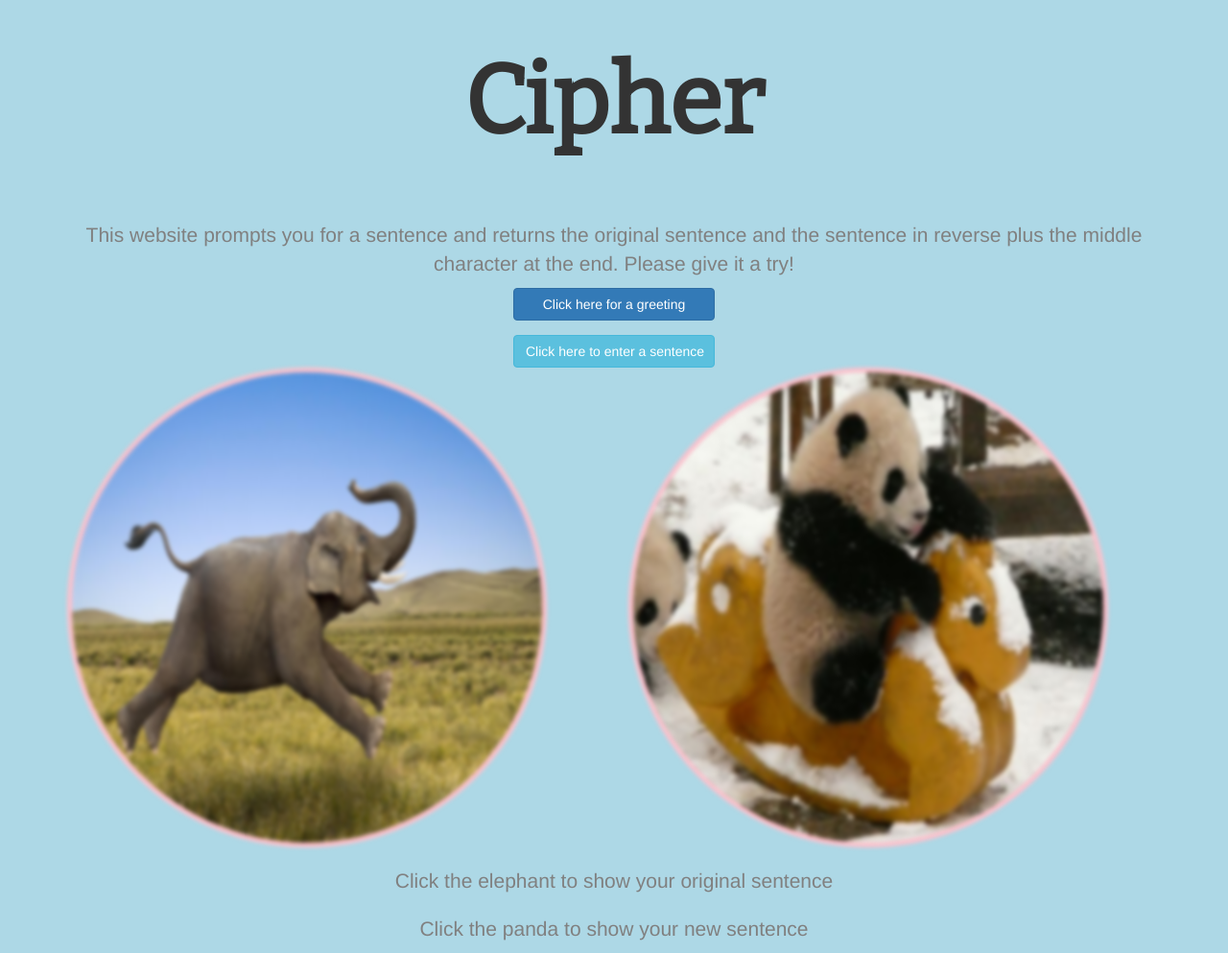
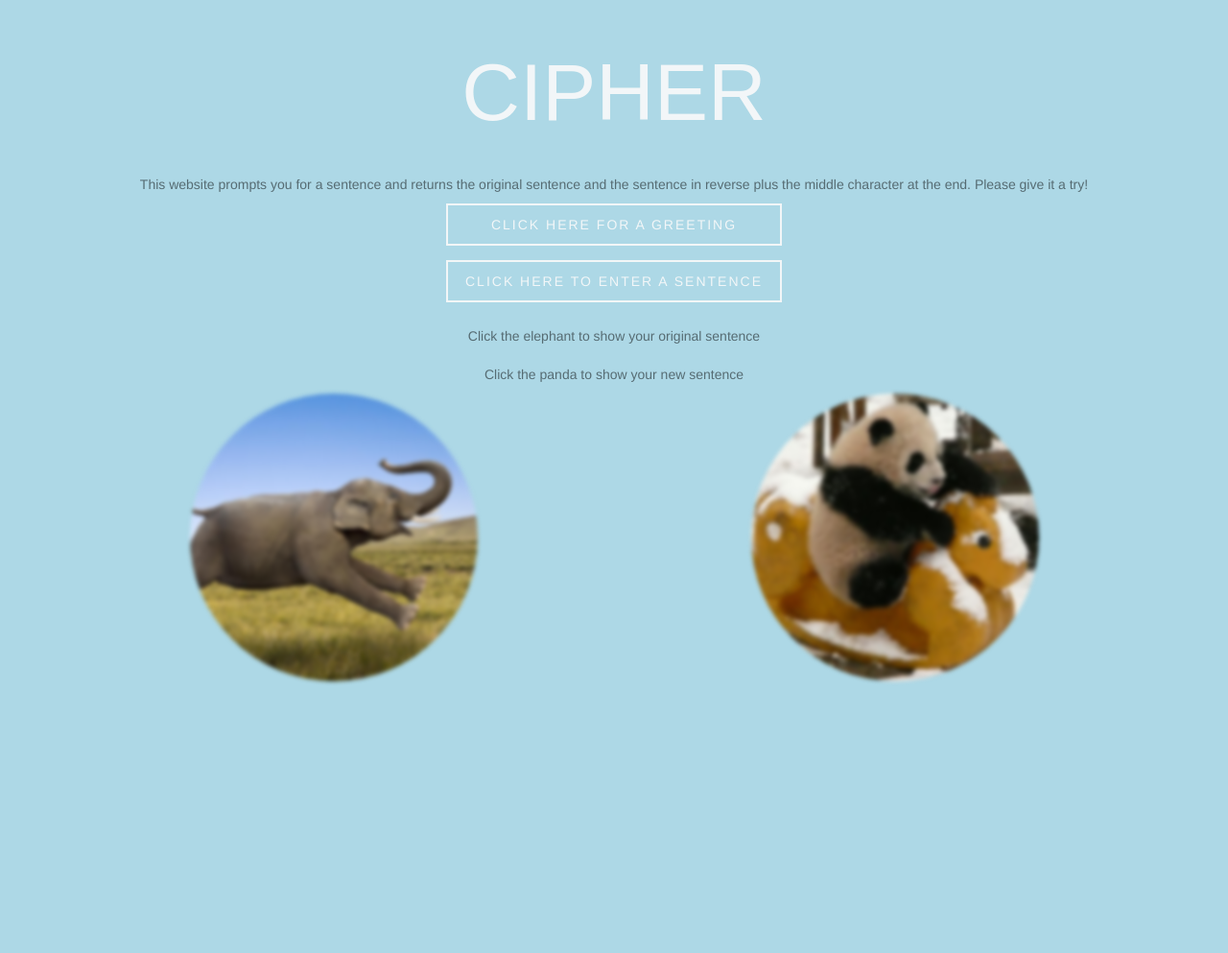
Before and after one commit to amy1hwang/cipher, a plain HTML site: page index.html in a window 1280 px wide. Shown: the whole page at 96% size. After the commit the page ends 800 px from the top, so only its background shows below. Drawn offline with nearby package versions, Linux system fonts and the light colour scheme.

Commit message:
edit style

```diff
--- a/css/styles.css
+++ b/css/styles.css
@@ -4,38 +4,51 @@ body {
 }
 
 img {
-  width: 500px;
-  min-height: 500px;
+  width: 300px;
+  min-height: 300px;
+  object-fit: cover;
   filter: blur(2px);
-  border: 5px solid pink;
   border-radius: 100%;
+  margin: auto;
 }
 
 img:hover {
   filter: blur(0);
-  box-shadow: 10px 10px 10px darkblue;
+  box-shadow: 0px 2px 5px 1px;
 }
 
 h1 {
-  margin: 50px 0;
-  font-size: 100px;
-  font-family: 'Bitter', serif;
-  font-weight: bolder;
+  padding-top: 30px;
+  font-size: 6em;
+  font-family: sans-serif;
+  text-transform: uppercase;
+  color: rgba(250,250,250, 0.9);
+  margin-bottom: 30px;
 }
 
 p {
-  margin-top: 20px;
-  font-size: 1.5em;
-  color: gray;
-  padding: 0 20px;
+  font-size: 1em;
+  color: rgba(0,0,0,0.5);
+  padding: 10px 20px 0;
 }
 
 button {
-  width: 210px;
+  width: 350px;
+  background: none;
+  border: 2px solid rgba(250,250,250, 0.9);
+  color: rgba(250,250,250, 0.9);
+  padding: 10px 15px;
+  text-transform: uppercase;
+  letter-spacing: 2px;
+}
+
+button:hover {
+  color: white;
+  border: 2px solid white;
 }
 
 #askSentence {
-  margin-top: 15px;
+  margin: 15px 0;
 }
 
 
--- a/index.html
+++ b/index.html
@@ -16,8 +16,12 @@
         <p>This website prompts you for a sentence and returns the original sentence and the sentence in reverse plus the middle character at the end. Please give it a try!</p>
       </div>
       <div class="row">
-        <div id="greeting"><button class="btn btn-primary">Click here for a greeting</button></div>
-        <div id="askSentence"><button class="btn btn-info">Click here to enter a sentence</button></div>
+        <div id="greeting"><button>Click here for a greeting</button></div>
+        <div id="askSentence"><button>Click here to enter a sentence</button></div>
+      </div>
+      <div class="row">
+        <p>Click the elephant to show your original sentence</p>
+        <p>Click the panda to show your new sentence</p>
       </div>
       <div class="row">
         <div class="col-xs-6">
@@ -27,10 +31,6 @@
           <img id="panda" src="img/panda.jpg" alt="a panda rolling" class="img-responsive">
         </div>
       </div>
-      <div class="row">
-        <p>Click the elephant to show your original sentence</p>
-        <p>Click the panda to show your new sentence</p>
-      </div>
     </div>
   </body>
 </html>
```
Also changed, not shown: js/scripts.js (+0 -15 lines).
